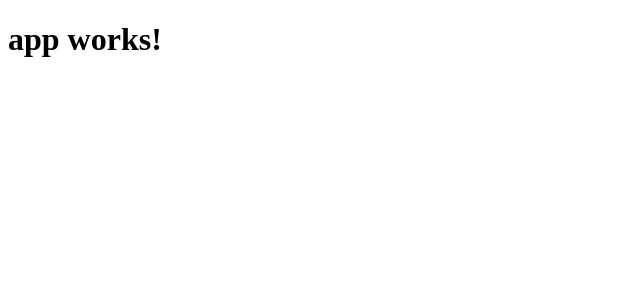
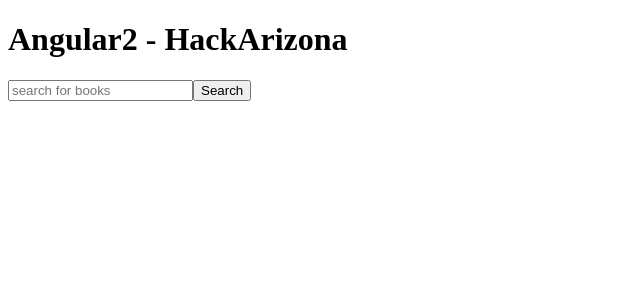
Before and after one commit to lwchadderdon/angular-hack-arizona, an Angular app: page / in a window 1280 px wide. Shown: the top 300 px of the page, without its empty margins (0-640 px from the left). Built offline with nearby package versions, Linux system fonts and the light colour scheme.

Commit message:
Add search input and button.

```diff
--- a/src/app/app.component.html
+++ b/src/app/app.component.html
@@ -1,3 +1,8 @@
-<h1>
-  {{title}}
-</h1>
+<h1>{{title}}</h1>
+
+<input
+  #searchInput
+  type="text"
+  placeholder="search for books"
+  (keydown.enter)="search(searchInput.value)">
+<button (click)="search(searchInput.value)">Search</button>
--- a/src/app/app.component.ts
+++ b/src/app/app.component.ts
@@ -6,5 +6,9 @@
   styleUrls: ['./app.component.css']
 })
 export class AppComponent {
-  title = 'app works!';
+  title: string = 'Angular2 - HackArizona';
+
+  search(query: string) {
+    console.log(query);
+  }
 }
```
